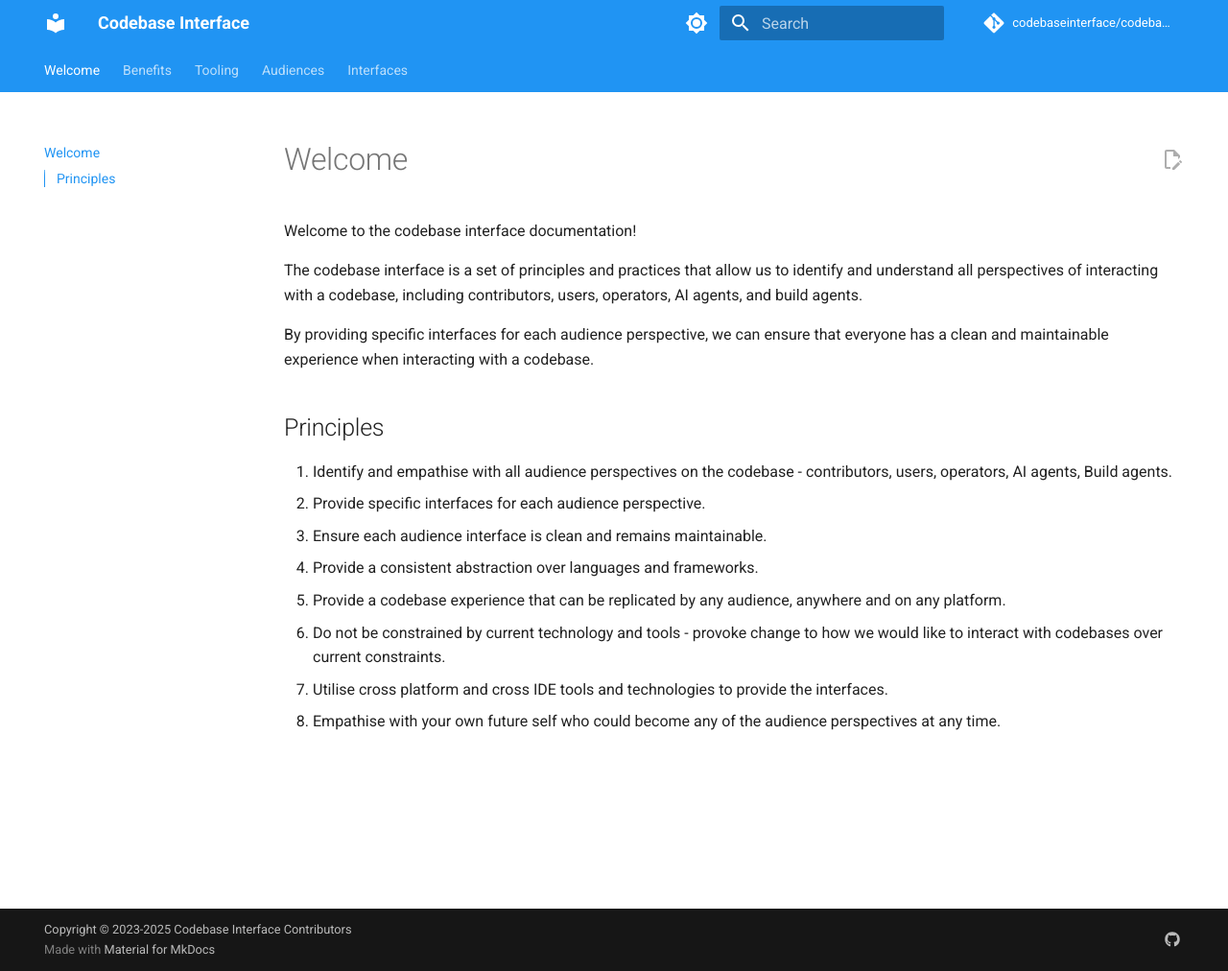
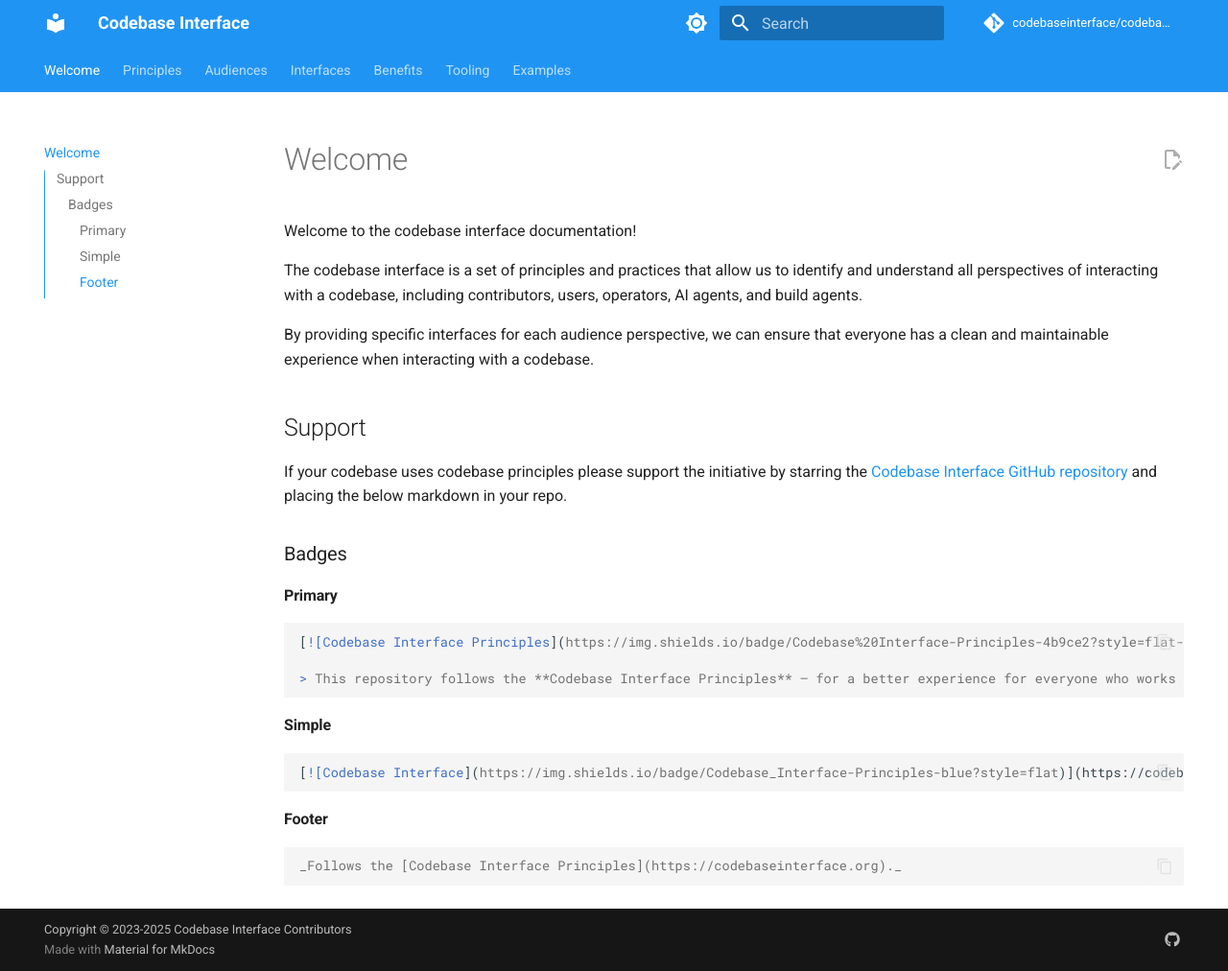
Before and after one commit to codebase-interface/codebase-interface.github.io, an MkDocs documentation site: the page built from docs/index.md, in a window 1280 px wide and 1012 px high. Shown: the whole window at 96% size. Built offline with MkDocs 1.6.1 and Material for MkDocs 9.7.7, drawn with Linux system fonts in a browser that asks for light colours; comment, search, counter and statistics services are not loaded.

Commit message:
feat: enhance documentation structure with principles, examples, and audience sections

````diff
--- a/docs/index.md
+++ b/docs/index.md
@@ -6,13 +6,28 @@
 
 By providing specific interfaces for each audience perspective, we can ensure that everyone has a clean and maintainable experience when interacting with a codebase.
 
-## Principles
+## Support
 
-1. Identify and empathise with all audience perspectives on the codebase - contributors, users, operators, AI agents, Build agents.
-2. Provide specific interfaces for each audience perspective.
-3. Ensure each audience interface is clean and remains maintainable.
-4. Provide a consistent abstraction over languages and frameworks.
-5. Provide a codebase experience that can be replicated by any audience, anywhere and on any platform.
-6. Do not be constrained by current technology and tools - provoke change to how we would like to interact with codebases over current constraints.
-7. Utilise cross platform and cross IDE tools and technologies to provide the interfaces.
-8. Empathise with your own future self who could become any of the audience perspectives at any time.
+If your codebase uses codebase principles please support the initiative by starring the [Codebase Interface GitHub repository](github.com/codebase-interface/codebaseinterface) and placing the below markdown in your repo.
+
+### Badges
+
+#### Primary
+
+```md
+[![Codebase Interface Principles](https://img.shields.io/badge/Codebase%20Interface-Principles-4b9ce2?style=flat-square&logo=semanticweb&logoColor=white)](https://codebaseinterface.org)
+
+> This repository follows the **Codebase Interface Principles** — for a better experience for everyone who works with it.
+```
+
+#### Simple
+
+```md
+[![Codebase Interface](https://img.shields.io/badge/Codebase_Interface-Principles-blue?style=flat)](https://codebaseinterface.org)
+```
+
+#### Footer
+
+```md
+_Follows the [Codebase Interface Principles](https://codebaseinterface.org)._
+```
--- a/mkdocs.yml
+++ b/mkdocs.yml
@@ -31,12 +31,25 @@
         icon: material/brightness-4
         name: Switch to light mode
 
-# nav:
-#   - Principles: index.md
-#   - Benefits: benefits.md
-#   - Tooling: tooling.md
-#   - Audiences: audiences
-#   - Users: audiences/users.md
+nav:
+  - Welcome: index.md
+  - Principles: principles.md
+  - Audiences:
+      - audiences/contributors.md
+      - audiences/users.md
+      - audiences/operators.md
+      - audiences/ai_agents.md
+      - audiences/build_agents.md
+  - Interfaces:
+      - interfaces/readme.md
+      - interfaces/contributing.md
+      - interfaces/runbook.md
+      - interfaces/agents.md
+      - interfaces/changelog.md
+      - interfaces/language.md
+  - Benefits: benefits.md
+  - Tooling: tooling.md
+  - Examples: examples.md
 
 
 plugins:
````
Also changed, not shown: docs/examples.md (added, +3 -0 lines), docs/principles.md (added, +10 -0 lines).
